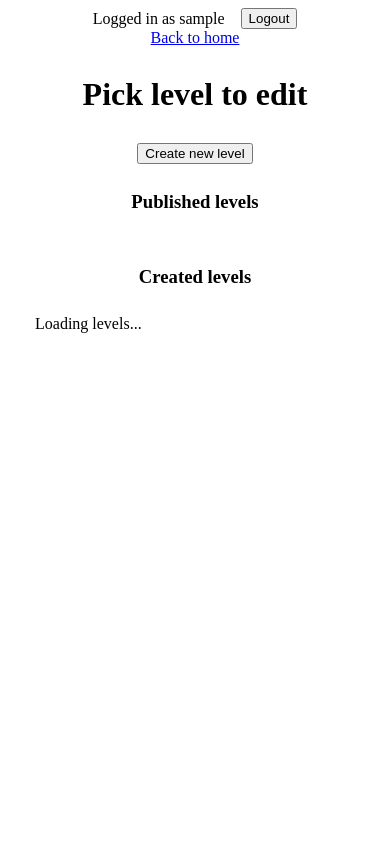
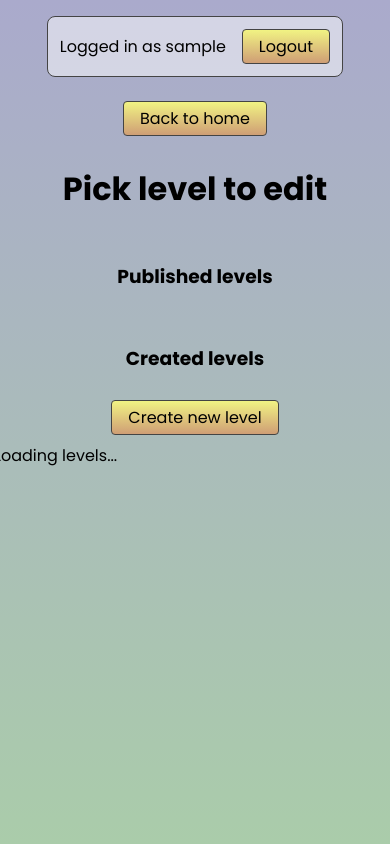
Before and after one commit to HJfod/web-platformer-game, a Flask app: page /user in a window 390 px wide. Run offline with Flask 3, Linux system fonts and the light colour scheme; the visitor is signed in with stand-in values (Sample User, id 1).

Commit message:
Improve CSS This makes the game look like the goofiest ugliest flash game of your life

```diff
--- a/src/static/base.css
+++ b/src/static/base.css
@@ -1,13 +1,38 @@
+
+html, body {
+    margin: 0;
+    padding: 0;
+    height: 100%;
+    background: linear-gradient(#aac, #aca);
+}
 
 main {
     display: flex;
     flex-direction: column;
     align-items: center;
     gap: .5rem;
+    font-family: 'Poppins', sans-serif;
 }
 
 p {
     margin: 0;
+}
+
+a {
+    border-radius: .25rem;
+    border: #444 .1rem solid;
+    background: linear-gradient(rgb(241, 243, 131), rgb(207, 158, 117));
+    padding-top: .25rem;
+    padding-bottom: .25rem;
+    padding-left: 1rem;
+    padding-right: 1rem;
+    text-decoration: none;
+    color: #000;
+    font-family: 'Poppins', sans-serif;
+}
+a:hover {
+    background: linear-gradient(rgb(131, 183, 243), rgb(182, 117, 207));
+    cursor: pointer;
 }
 
 .hidden {
@@ -15,7 +40,7 @@ p {
 }
 
 div.levels-list {
-    width: clamp(40ch, 70ch, 60vw);
+    width: clamp(40ch, 60ch, 60vw);
     display: flex;
     flex-direction: column;
     align-items: stretch;
@@ -25,14 +50,24 @@ div.levels-list {
 .login {
     display: flex;
     flex-direction: row;
+    background: rgba(255, 255, 255, 0.5);
+    border: #444 .1rem solid;
+    border-radius: .5rem;
+    padding: .75rem;
     gap: 1rem;
     align-items: center;
     justify-content: center;
+    font-family: 'Poppins', sans-serif;
+    margin: 1rem;
 }
 
 article.level {
     display: flex;
     flex-direction: row;
+    background: rgba(255, 255, 255, 0.5);
+    border: #444 .1rem solid;
+    border-radius: .5rem;
+    padding: .75rem;
     align-items: center;
     justify-content: space-between;
     width: 100%;
--- a/src/templates/layouts/page.html.j2
+++ b/src/templates/layouts/page.html.j2
@@ -27,21 +27,21 @@
     </head>
 
     <body>
+        <main>
             <div class="login">
                 {% if session.username %}
                     <p>Logged in as {{ session.username }}</p>
-                <button id="logout">Logout</button>
+                    <a id="logout">Logout</a>
                 {% else %}
                     <!-- the day i use http forms is the day i will be dead -->
                     <p>Log in</p>
                     <input id="username-input" type="text" name="username" placeholder="Username" required>
                     <input id="password-input" type="password" placeholder="Password" required>
-                <button id="login">Login</button>
-                <button id="create-account">Create Account</button>
+                    <a id="login">Login</a>
+                    <a id="create-account">Create Account</a>
                 {% endif %}
             </div>
 
-        <main>
             {% block content %}{% endblock %}
         </main>
     </body>
--- a/src/templates/pages/home.html.j2
+++ b/src/templates/pages/home.html.j2
@@ -11,6 +11,8 @@
         <a href="{{ url_for('userpage') }}">Create levels</a>
     {% endif %}
 
+    <h2>Play Levels</h2>
+
     <div id="levels-list" class="levels-list">
         <p>Loading levels...</p>
     </div>
--- a/src/templates/pages/level.html.j2
+++ b/src/templates/pages/level.html.j2
@@ -2,12 +2,11 @@
 {% extends "layouts/page.html.j2" %}
 
 {% set title = "Play level (" ~ level_id ~ ")" %}
-{% set styles = ['level.css'] %}
 
 {% block content %}
     <a href="{{ url_for('index') }}">Back to home</a>
 
-    <canvas width="768" height="768" style="background: #aaa;"></canvas>
+    <canvas width="704" height="704" style="background: #aaa;"></canvas>
 
     <script type="module">
         import { loadLevelByID } from "{{ url_for('static', filename='engine.mjs') }}";
--- a/src/templates/pages/userpage.html.j2
+++ b/src/templates/pages/userpage.html.j2
@@ -15,12 +15,11 @@
 
         <h1>Pick level to edit</h1>
 
-        <button id="create-new">Create new level</button>
-
         <h3>Published levels</h3>
         <div id="my-levels-list" class="levels-list"></div>
 
         <h3>Created levels</h3>
+        <a id="create-new">Create new level</a>
         <div id="created-levels-list" class="levels-list">
             <p>Loading levels...</p>
         </div>
```
Also changed, not shown: src/static/level.css (deleted, +0 -14 lines), src/templates/pages/editor.html.j2 (+8 -8 lines). Lines whose indentation alone changed are shown as unchanged.
